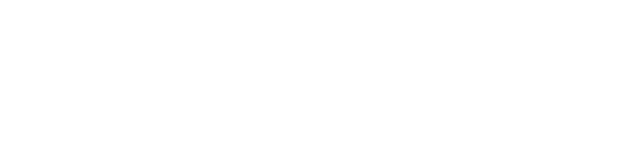
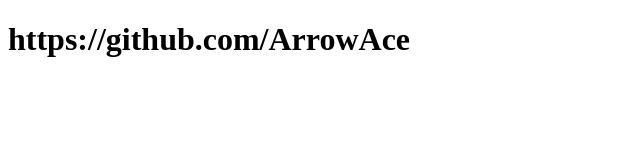
Before and after one commit to ArrowAce/ArrowAce.github.io, a plain HTML site: page index.html in a window 1280 px wide. Shown: the whole page, without its empty margins (0-640 px from the left). Drawn offline with Linux system fonts and the light colour scheme.

Commit message:
Update index.html

```diff
--- a/index.html
+++ b/index.html
@@ -6,6 +6,6 @@
         </title>
     </head>
     <body>
-        <h1><https://github.com/ArrowAce></h1>
+        <h1>https://github.com/ArrowAce</h1>
     </body>
 </html>
```
